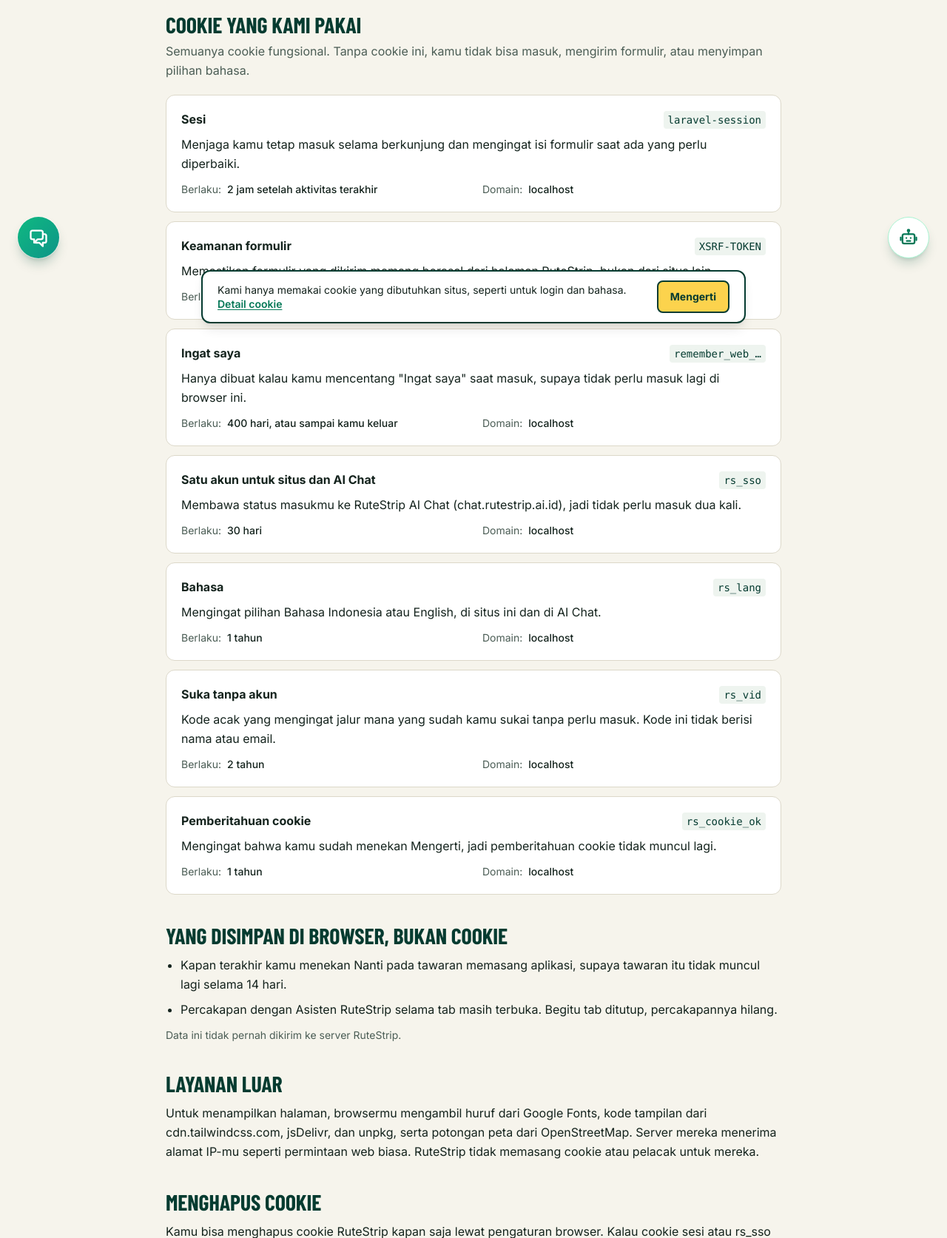
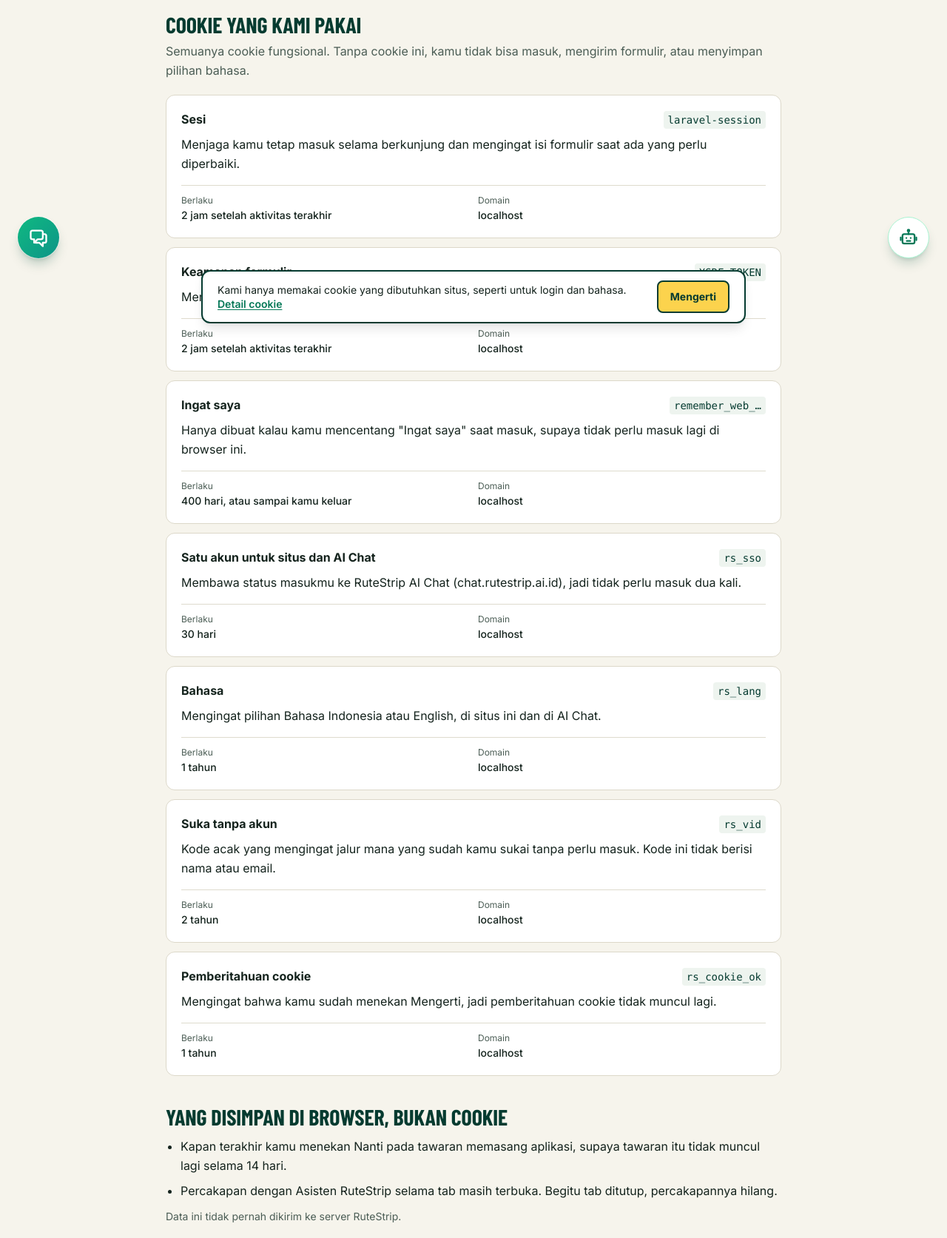
Before and after one commit to dasrams31/rutestrip-app, a Laravel app: page /kebijakan-cookie in a window 1280 px wide. Shown: the part 347-2020 px from the top of the page at 74% size. Run offline with Laravel 12, Linux system fonts and the light colour scheme; some libraries are stand-ins or nearby versions; some web fonts are replaced.

Commit message:
fix: align cookie details on the cookie policy page

```diff
--- a/resources/views/legal/cookies.blade.php
+++ b/resources/views/legal/cookies.blade.php
@@ -92,9 +92,16 @@
                         <code class="text-sm text-rs-z9 bg-rs-mist rounded px-1.5 py-0.5 break-all">{{ $cookie['name'] }}</code>
                     </div>
                     <p class="mt-2 text-rs-ink leading-relaxed">{{ $cookie['purpose'] }}</p>
-                    <dl class="mt-3 grid grid-cols-1 min-[420px]:grid-cols-2 gap-x-6 gap-y-1 text-sm">
-                        <div class="flex gap-2"><dt class="text-rs-muted">{{ __('Berlaku') }}:</dt><dd class="text-rs-ink font-medium">{{ $cookie['life'] }}</dd></div>
-                        <div class="flex gap-2 min-w-0"><dt class="text-rs-muted">{{ __('Domain') }}:</dt><dd class="text-rs-ink font-medium break-all">{{ $cookie['domain'] }}</dd></div>
+                    {{-- Label above value: both columns line up in every card, whatever the text length --}}
+                    <dl class="mt-4 grid grid-cols-1 min-[420px]:grid-cols-2 gap-3 border-t border-rs-line pt-3 text-sm">
+                        <div class="min-w-0">
+                            <dt class="text-xs text-rs-muted">{{ __('Berlaku') }}</dt>
+                            <dd class="mt-0.5 text-rs-ink font-medium">{{ $cookie['life'] }}</dd>
+                        </div>
+                        <div class="min-w-0">
+                            <dt class="text-xs text-rs-muted">{{ __('Domain') }}</dt>
+                            <dd class="mt-0.5 text-rs-ink font-medium break-all">{{ $cookie['domain'] }}</dd>
+                        </div>
                     </dl>
                 </li>
                 @endforeach
```
